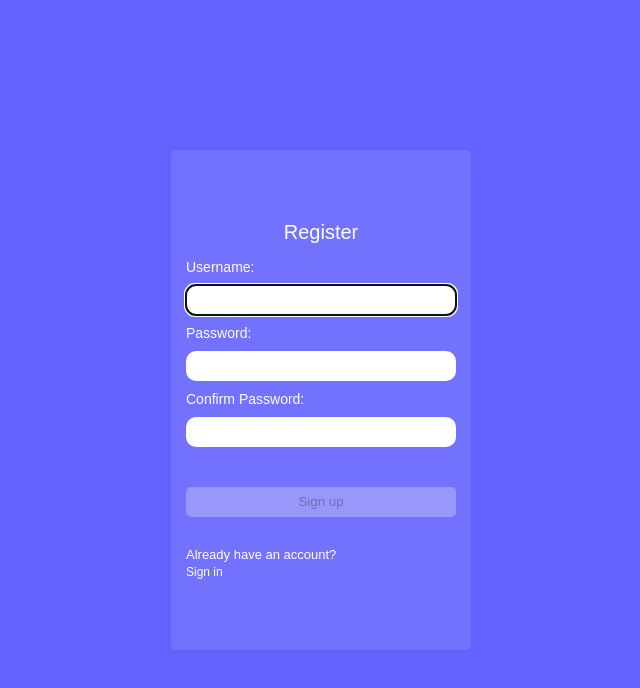
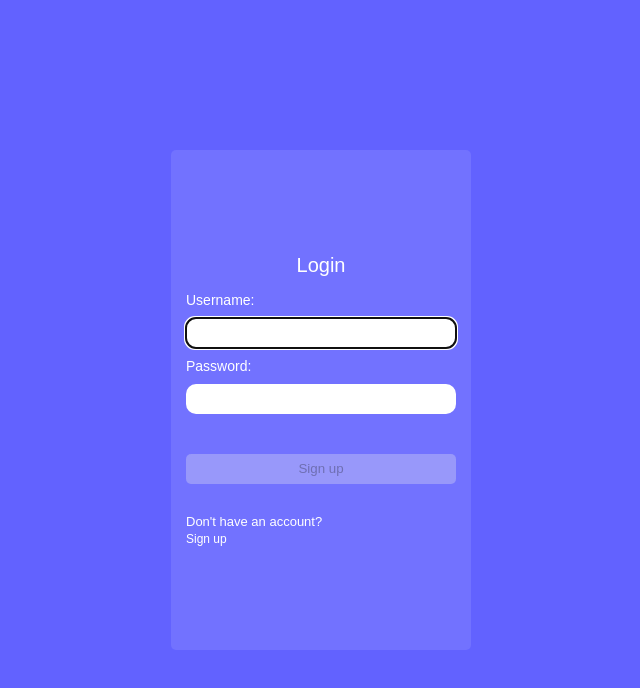
Before and after one commit to Sibonsio/register-form-ui, a React (Vite) app: page / in a window 1280 px wide. Shown: the top 688 px of the page, without its empty margins (319-959 px from the left). Built offline with nearby package versions, Linux system fonts and the light colour scheme.

Commit message:
working on login form

```diff
--- a/src/App.jsx
+++ b/src/App.jsx
@@ -1,12 +1,13 @@
 import './App.css'
 import Register from './componets/Register.jsx'
+import Login from './componets/Login.jsx'
 
 const App = () => {
 
 
   return (
     <main className='main'>
-      <Register />
+      <Login />
     </main>
   )
 }
--- /dev/null
+++ b/src/componets/Login.jsx
@@ -0,0 +1,47 @@
+import { useState, useEffect, useRef } from "react"
+
+
+
+const Login = () => {
+    const userRef = useRef()
+    const errRef = useRef()
+
+    const [userName, setUserName] = useState('')
+    const [password, setPassword] = useState('')
+    const [errMsg, setErrMsg] = useState('')
+
+    useEffect(() => {
+        userRef.current.focus()
+    }, [])
+    useEffect(() => {
+        setErrMsg('')
+    }, [userName, password])
+    const handleSubmit = () => {
+        e.preventDefault()
+    }
+    return (
+        <section className='register'>
+            {errMsg !== '' && <p ref={errRef} className={`errMsg`}>{errMsg}</p>}
+            <h1 className='heading'>Login</h1>
+            <form className='form' onSubmit={handleSubmit}>
+                <label htmlFor='username'>
+                    Username:
+                </label>
+                <input id='username' type='text' ref={userRef} autoComplete='off' required onChange={(e) => { setUserName(e.target.value) }}
+                    value={userName} />
+                <label htmlFor='username'>
+                    Password:
+                </label>
+                <input id='password' type='password' required onChange={(e) => { setPassword(e.target.value) }}
+                    value={password} />
+                <button className='signup' disabled={!userName || !password} >Sign up</button>
+            </form>
+            <div className='login'>
+                <p className='already'>Don't have an account?</p>
+                <a href='#'>Sign up</a>
+            </div>
+
+        </section>
+    )
+}
+export default Login
--- a/src/componets/Register.jsx
+++ b/src/componets/Register.jsx
@@ -59,6 +59,7 @@ const Register = () => {
             setUserName('')
             setPassword('')
             setMatchPassword('')
+            setErrMsg('Registered Successfully')
             console.log(response.data)
         } catch (error) {
             if (!error?.response) {
```
